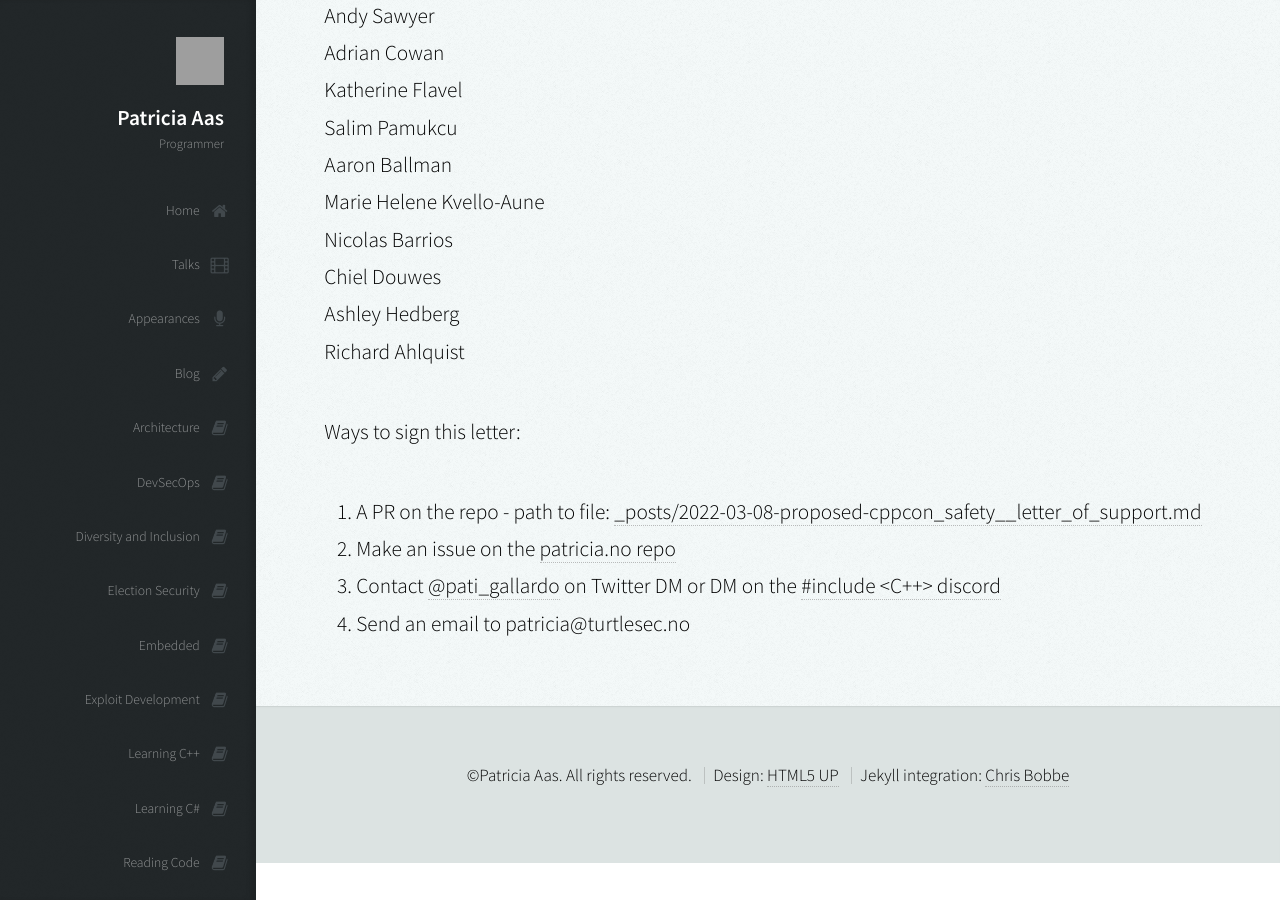
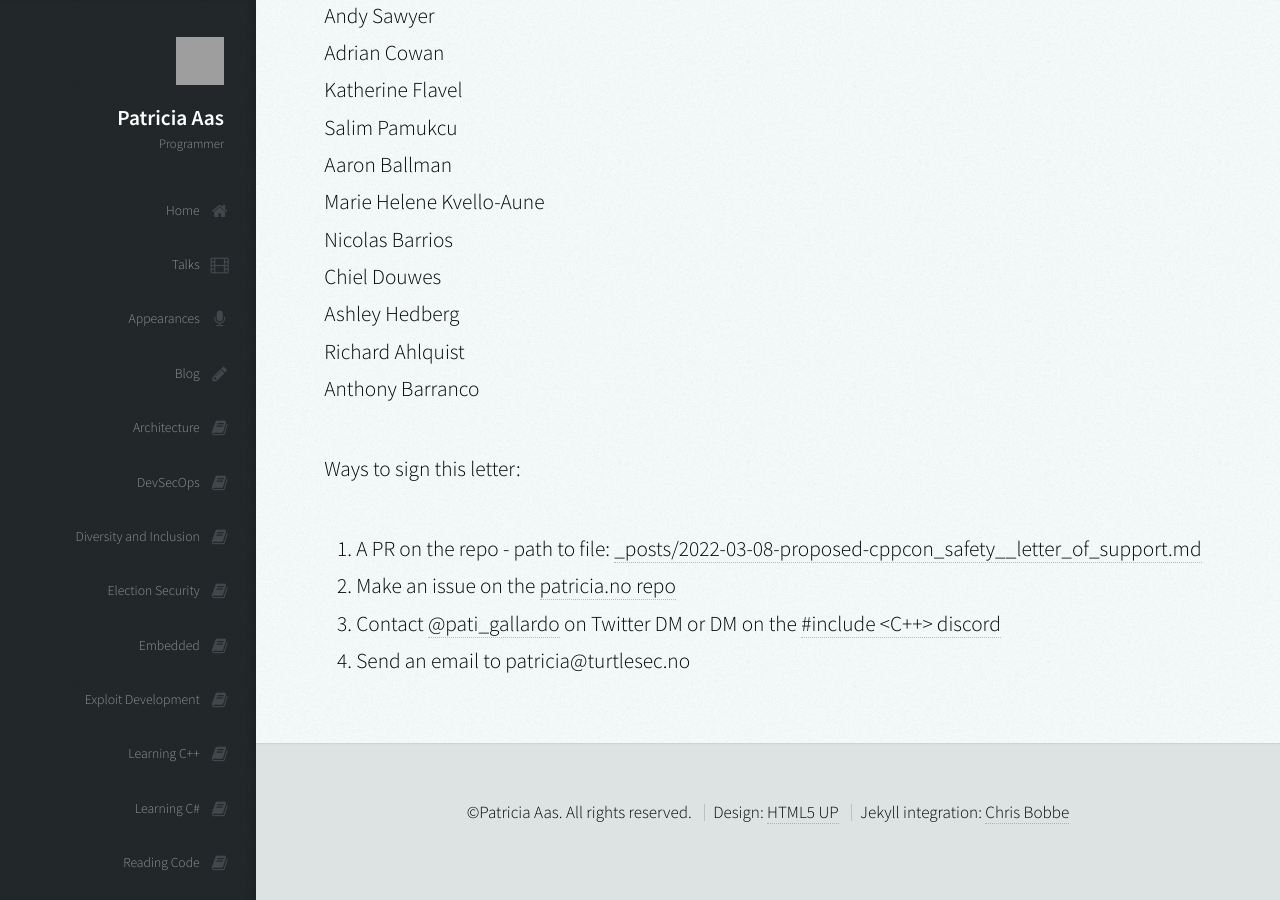
Before and after one commit to patricia-gallardo/patricia-gallardo.github.io, a Jekyll site: the page built from _posts/2022-03-08-proposed-cppcon_safety__letter_of_support.md, in a window 1280 px wide and 900 px high, scrolled down 5224 px. Built offline with Jekyll 4.4.1, drawn with Linux system fonts in a browser that asks for light colours; nearby versions of some CDN libraries; grey boxes are pictures that could not be loaded.

Commit message:
Update 2022-03-08-proposed-cppcon_safety__letter_of_support.md

```diff
--- a/_posts/2022-03-08-proposed-cppcon_safety__letter_of_support.md
+++ b/_posts/2022-03-08-proposed-cppcon_safety__letter_of_support.md
@@ -148,6 +148,7 @@ Nicolas Barrios <br>
 Chiel Douwes <br>
 Ashley Hedberg <br>
 Richard Ahlquist <br>
+Anthony Barranco <br>
 
 
 Ways to sign this letter:
```
